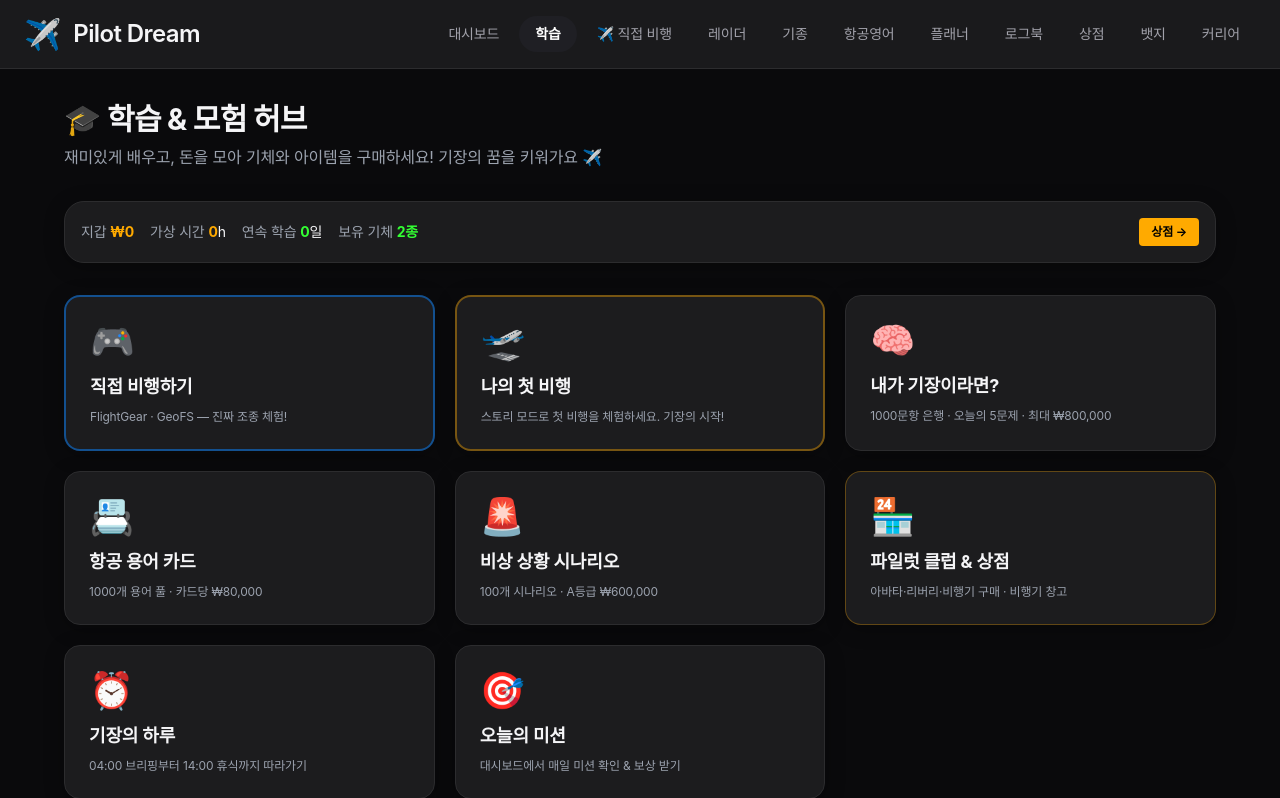
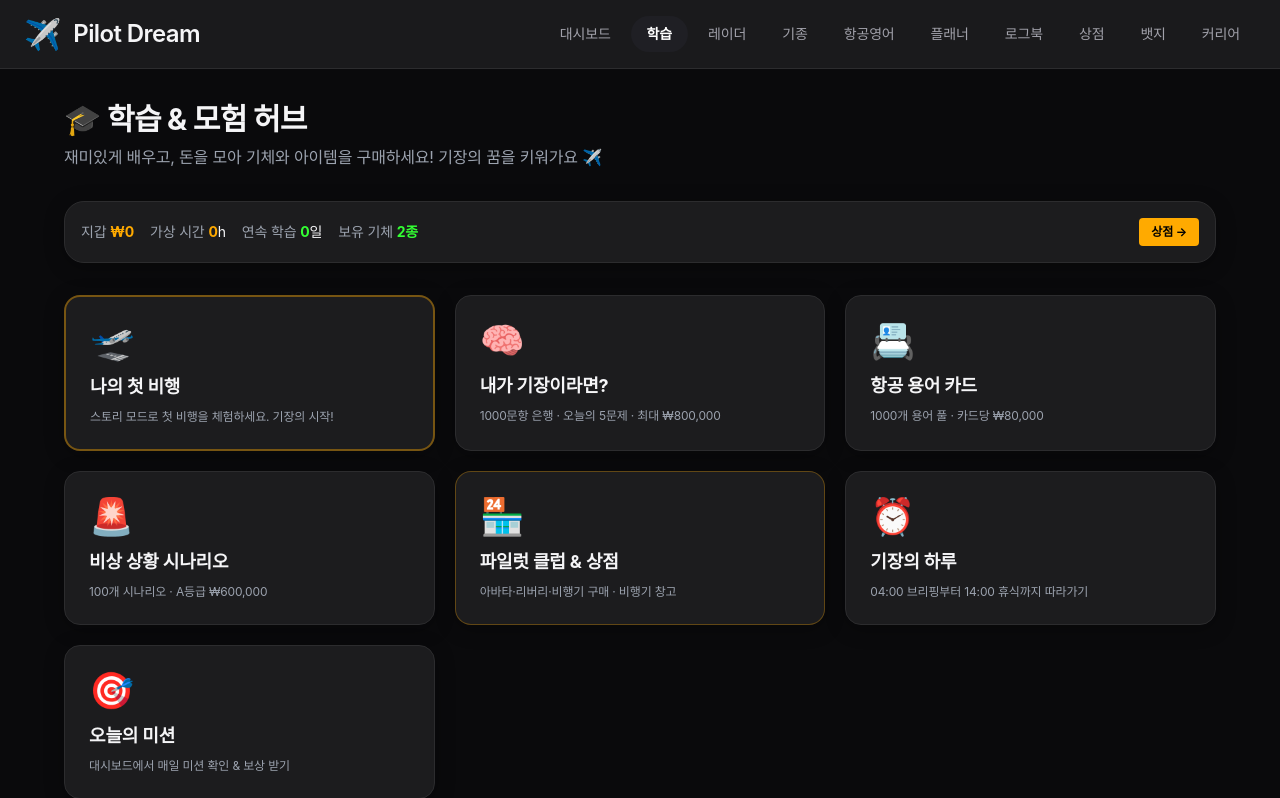
Before and after one commit to optimussh/pilot-dream-app, a Flask app: page /learn in a window 1280 px wide. Shown: the top 798 px of the page. Run offline with Flask 3, Linux system fonts and the light colour scheme; data comes from the database, SQL or seed files in the repository; data that the repository does not hold is empty; some libraries are stand-ins or nearby versions.

Commit message:
hide-direct-flight-menu-from-nav

```diff
--- a/templates/base.html
+++ b/templates/base.html
@@ -112,7 +112,6 @@
         <div class="flex gap-1 text-sm font-medium">
             <a href="/" class="nav-link {{ 'active' if request.path == '/' else '' }}">대시보드</a>
             <a href="/learn" class="nav-link {{ 'active' if request.path == '/learn' or request.path.startswith('/quiz') or request.path.startswith('/flash') or request.path.startswith('/scenario') or request.path.startswith('/captain') or request.path.startswith('/first-flight') else '' }}">학습</a>
-            <a href="/games" class="nav-link {{ 'active' if request.path.startswith('/games') else '' }}">✈️ 직접 비행</a>
             <a href="/radar" class="nav-link {{ 'active' if request.path == '/radar' else '' }}">레이더</a>
             <a href="/aircraft" class="nav-link {{ 'active' if request.path == '/aircraft' else '' }}">기종</a>
             <a href="/atc-english" class="nav-link {{ 'active' if request.path == '/atc-english' else '' }}">항공영어</a>
--- a/templates/dashboard.html
+++ b/templates/dashboard.html
@@ -170,7 +170,6 @@
         <h3 class="font-bold text-xl mb-4">빠른 시작</h3>
         <div class="grid grid-cols-2 md:grid-cols-4 lg:grid-cols-6 gap-3 text-center text-sm">
             <a href="/learn" class="p-3 bg-[#002200] hover:bg-[#003300] rounded">🎓 학습 허브</a>
-            <a href="/games" class="p-3 bg-[#001a33] hover:bg-[#002244] rounded border border-[#0A84FF]/30">🎮 직접 비행</a>
             <a href="/first-flight" class="p-3 bg-[#002200] hover:bg-[#003300] rounded">🛫 첫 비행</a>
             <a href="/quiz" class="p-3 bg-[#002200] hover:bg-[#003300] rounded">🧠 퀴즈</a>
             <a href="/flight-planner" class="p-3 bg-[#002200] hover:bg-[#003300] rounded">✈️ 플래너</a>
--- a/templates/learn.html
+++ b/templates/learn.html
@@ -14,11 +14,6 @@
     </div>
 
     <div class="grid grid-cols-1 md:grid-cols-2 lg:grid-cols-3 gap-5">
-        <a href="/games" class="info-card p-6 rounded-2xl hover:border-[#0A84FF] transition block border-2 border-[#0A84FF]/50">
-            <div class="text-4xl mb-3">🎮</div>
-            <div class="font-bold text-lg">직접 비행하기</div>
-            <p class="text-xs text-gray-400 mt-2">FlightGear · GeoFS — 진짜 조종 체험!</p>
-        </a>
         <a href="/first-flight" class="info-card p-6 rounded-2xl hover:border-[#ffaa00] transition block border-2 border-[#ffaa00]/40">
             <div class="text-4xl mb-3">🛫</div>
             <div class="font-bold text-lg">나의 첫 비행</div>
```
